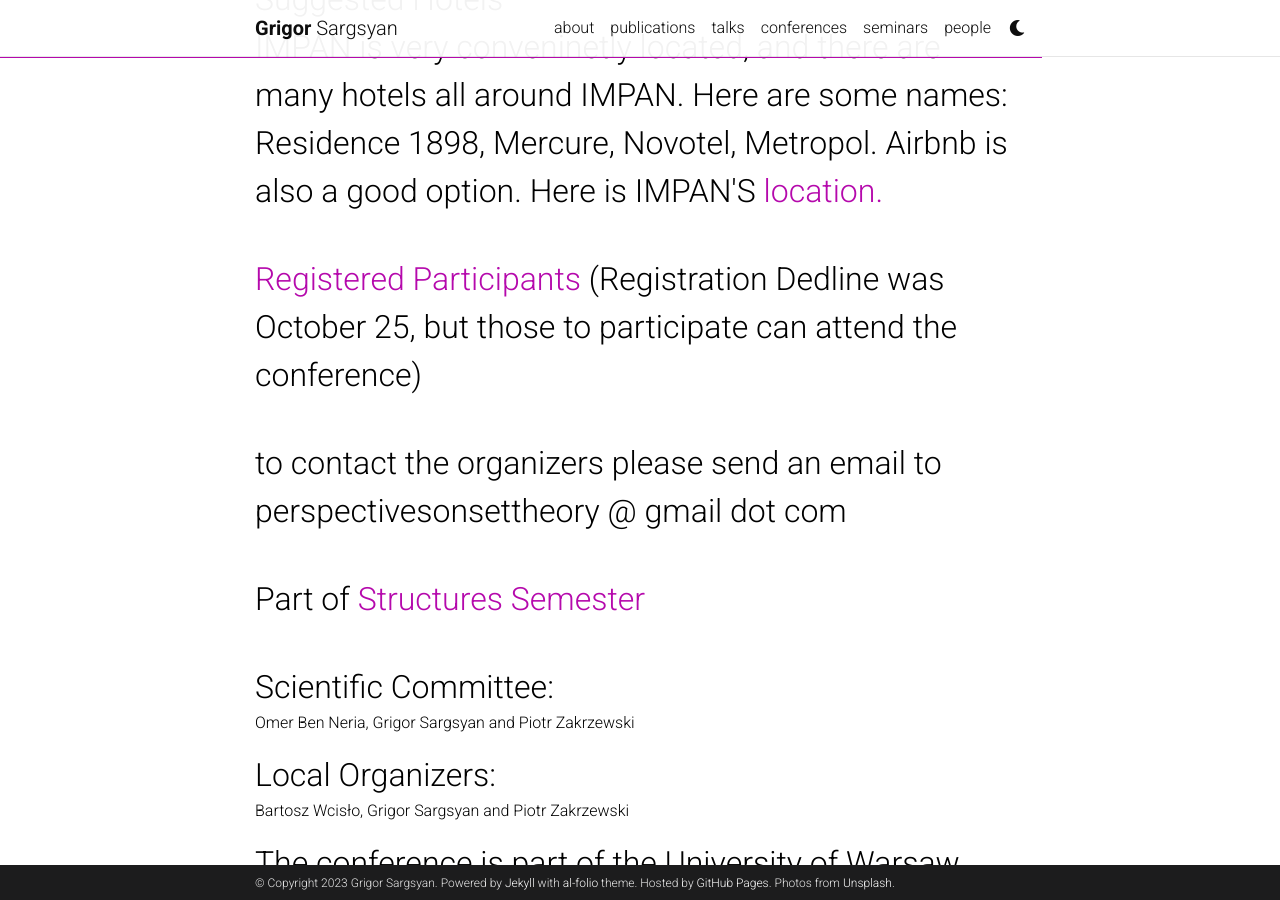
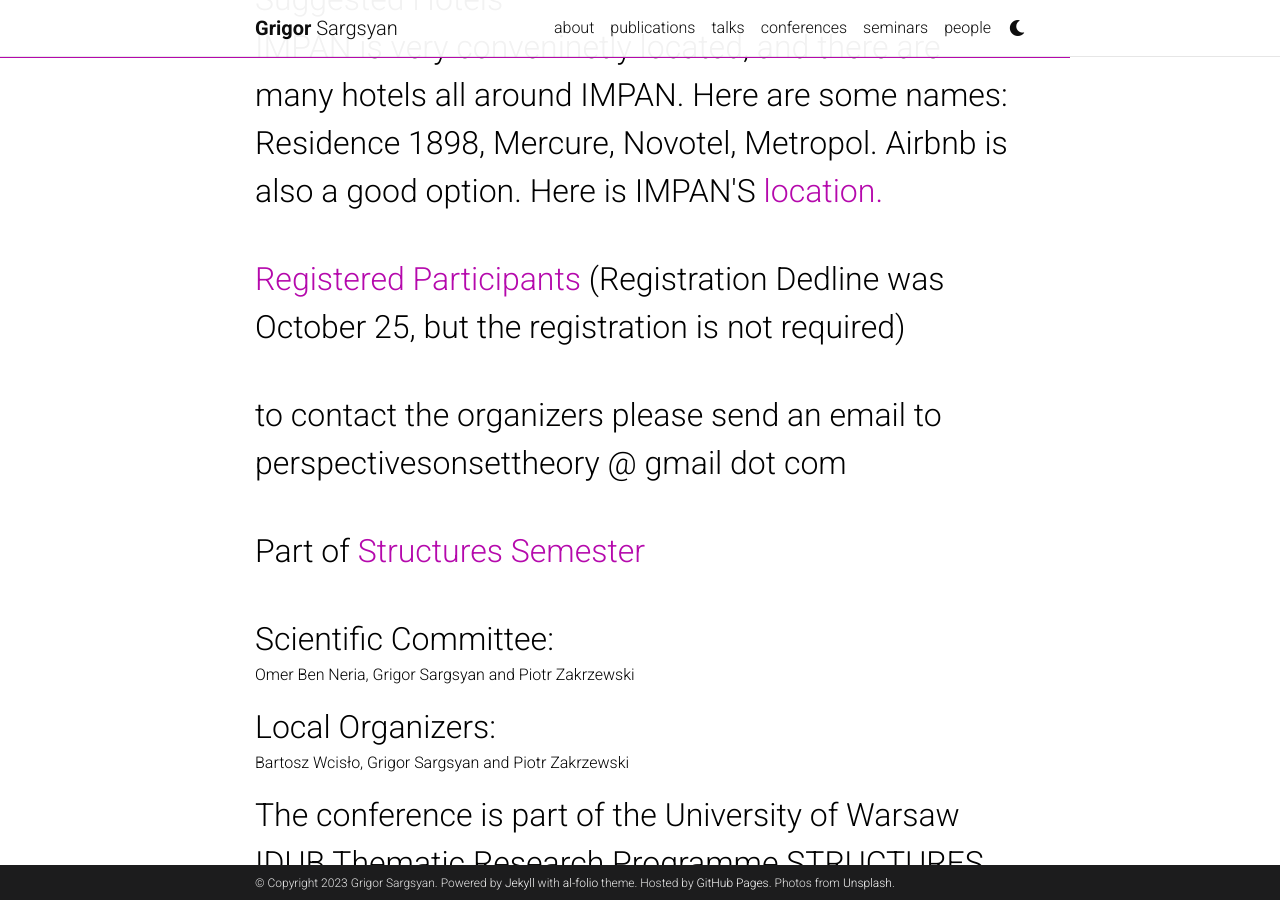
Before and after one commit to grigorsarg/grigorsarg.github.io, a Jekyll site: the page built from _projects/Perspectives.md, in a window 1280 px wide and 900 px high, scrolled down 1463 px. Built offline with Jekyll 4.4.1, drawn with Linux system fonts in a browser that asks for light colours; full-size pictures stand in for the smaller copies a plugin makes; comment, search, counter and statistics services are not loaded; a style sheet for code colours, icons or effects is not loaded.

Commit message:
Update Perspectives.md

```diff
--- a/_projects/Perspectives.md
+++ b/_projects/Perspectives.md
@@ -38,7 +38,7 @@ Benjamin Siskind (TU Wien)<br>
 IMPAN is very conveninetly located, and there are many hotels all around IMPAN. Here are some names: Residence 1898, Mercure, Novotel, Metropol. Airbnb is also a good option. Here is IMPAN'S <a href="https://www.google.com/maps/place/Mathematical+Institute+of+the+Polish+Academy+of+Sciences/@52.2214313,21.0121334,17z/data=!3m1!4b1!4m6!3m5!1s0x471eccef23a16a9b:0x84d479b4e7e9993d!8m2!3d52.221428!4d21.0147083!16s%2Fg%2F122_gs0r?entry=ttu">location.</a></font><br>
 
 
-<font size="+3"> <a href="https://grigorsarg.github.io/rp.html">Registered Participants</a> (Registration Dedline was October 25, but those to participate can attend the conference)</font> <br>
+<font size="+3"> <a href="https://grigorsarg.github.io/rp.html">Registered Participants</a> (Registration Dedline was October 25, but the registration is not required)</font> <br>
 
 
 <font size="+3"> to contact the organizers please send an email to perspectivesonsettheory @ gmail dot com </font> <br>
```
